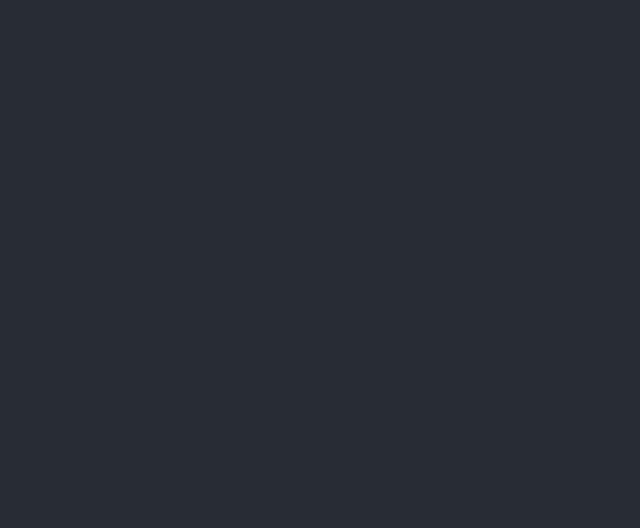
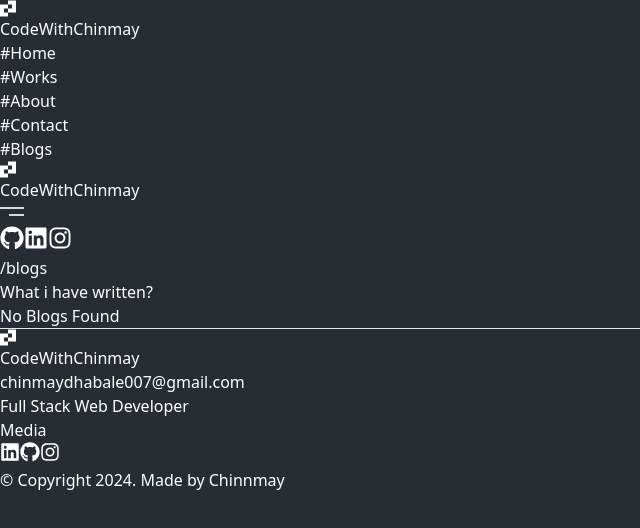
Before and after one commit to chinmaydhabale/portfolio-website, a React (Vite) app: page /blogs in a window 1280 px wide. Before the commit this address had no page. Shown: the top 528 px of the page, without its empty margins (0-640 px from the left). Built offline with nearby package versions, Linux system fonts and the light colour scheme.

Commit message:
fix some ui

```diff
--- a/src/App.jsx
+++ b/src/App.jsx
@@ -3,6 +3,7 @@ import Home from './pages/Home.jsx'
 import AboutPage from './pages/AboutPage.jsx'
 import ProjectsPage from './pages/ProjectsPage.jsx'
 import ContactPage from './pages/ContactPage.jsx'
+import Blogs from './pages/Blogs.jsx'
 import { Routes, Route } from 'react-router-dom'
 
 function App() {
@@ -14,6 +15,7 @@ function App() {
         <Route path='/about' element={<AboutPage />} />
         <Route path='/projects' element={<ProjectsPage />} />
         <Route path='/contact' element={<ContactPage />} />
+        <Route path='/blogs' element={<Blogs />} />
       </Routes>
     </>
   )
--- a/src/components/Contacts.jsx
+++ b/src/components/Contacts.jsx
@@ -17,7 +17,7 @@ const Contacts = () => {
                     <div className=' text-gray-400 w-full md:w-[50%] '>
                         I’m interested in freelance opportunities. However, <br /> if you have other request or question, don’t <br /> hesitate to contact me.
                     </div>
-                    <div className='border border-gray-400 text-center w-full md:w-fit md:absolute md:right-0 mx-auto flex flex-col gap-2 p-4'>
+                    <div className='border border-gray-400 text-gray-400 text-center w-full md:w-fit md:absolute md:right-0 mx-auto flex flex-col gap-2 p-4'>
                         <h1 className='text-xl font-bold'>Contact me Here</h1>
                         <div className='flex gap-2 items-center justify-center'>
                             <IoMdCall />
--- a/src/components/Navbar.jsx
+++ b/src/components/Navbar.jsx
@@ -6,30 +6,19 @@ import { FaGithub, FaInstagram, FaLinkedin } from 'react-icons/fa'
 import { useNavigate, useLocation } from 'react-router-dom'
 const Navbar = () => {
 
-    const [isOpen, setIsOpen] = useState(false)
     const [isOpenMenu, setIsOpenMenu] = useState(false)
 
     const navigate = useNavigate()
 
 
     const location = useLocation()
-    const [url, setUrl] = useState(location.pathname)
-
-
-
-    const handleLanguageChange = (language) => {
-        setIsOpen(false)
-        console.log(language)
-    }
-
-
-
+    const url = location.pathname
 
 
     return (
         <div className='relative'>
             <div className='hidden md:flex justify-between items-center p-4 md:w-[80%] lg:w-[70%] mx-auto'>
-                <div className='flex items-center gap-2'>
+                <div className='flex items-center gap-2' onClick={() => navigate('/')}>
                     <img src={IMAGES.logo} alt="logo" className='w-[16px] h-[16px]' />
                     <h1 className='text-lg font-bold'>
                         CodeWithChinmay
@@ -41,44 +30,7 @@ const Navbar = () => {
                         <li className={`cursor-pointer ${url === '/projects' ? 'text-white' : 'text-gray-400'}`} onClick={() => navigate('/projects')}><span className='text-purple-500' >#</span>Works</li>
                         <li className={`cursor-pointer ${url === '/about' ? 'text-white' : 'text-gray-400'}`} onClick={() => navigate('/about')}><span className='text-purple-500' >#</span>About</li>
                         <li className={`cursor-pointer ${url === '/contact' ? 'text-white' : 'text-gray-400'}`} onClick={() => navigate('/contact')}><span className='text-purple-500' >#</span>Contact</li>
-                        <li className="relative">
-                            <button
-                                className="flex items-center gap-1"
-                                onClick={() => setIsOpen(!isOpen)}
-                            >
-                                ENG
-                                <svg
-                                    className={`w-4 h-4 transition-transform ${isOpen ? 'rotate-180' : ''}`}
-                                    fill="none"
-                                    stroke="currentColor"
-                                    viewBox="0 0 24 24"
-                                    xmlns="http://www.w3.org/2000/svg"
-                                >
-                                    <path
-                                        strokeLinecap="round"
-                                        strokeLinejoin="round"
-                                        strokeWidth={2}
-                                        d="M19 9l-7 7-7-7"
-                                    />
-                                </svg>
-                            </button>
-                            {isOpen && (
-                                <div className="absolute right-0 mt-2 w-32 bg-white rounded-md shadow-lg py-1 z-10">
-                                    <button
-                                        className="block px-4 py-2 text-sm text-gray-700 hover:bg-gray-100 w-full text-left"
-                                        onClick={() => handleLanguageChange('hindi')}
-                                    >
-                                        Hindi
-                                    </button>
-                                    <button
-                                        className="block px-4 py-2 text-sm text-gray-700 hover:bg-gray-100 w-full text-left"
-                                        onClick={() => handleLanguageChange('marathi')}
-                                    >
-                                        Marathi
-                                    </button>
-                                </div>
-                            )}
-                        </li>
+                        <li className={`cursor-pointer ${url === '/blogs' ? 'text-white' : 'text-gray-400'}`} onClick={() => navigate('/blogs')}><span className='text-purple-500' >#</span>Blogs</li>
                     </ul>
                 </div>
             </div>
@@ -107,44 +59,7 @@ const Navbar = () => {
                             <li className={`cursor-pointer ${url === '/projects' ? 'text-white' : 'text-gray-400'}`} onClick={() => navigate('/projects')}><span className='text-purple-500'>#</span>Works</li>
                             <li className={`cursor-pointer ${url === '/about' ? 'text-white' : 'text-gray-400'}`} onClick={() => navigate('/about')}><span className='text-purple-500'>#</span>About</li>
                             <li className={`cursor-pointer ${url === '/contact' ? 'text-white' : 'text-gray-400'}`} onClick={() => navigate('/contact')}><span className='text-purple-500'>#</span>Contact</li>
-                            <li className="relative">
-                                <button
-                                    className="flex items-center gap-1"
-                                    onClick={() => setIsOpen(!isOpen)}
-                                >
-                                    ENG
-                                    <svg
-                                        className={`w-4 h-4 transition-transform ${isOpen ? 'rotate-180' : ''}`}
-                                        fill="none"
-                                        stroke="currentColor"
-                                        viewBox="0 0 24 24"
-                                        xmlns="http://www.w3.org/2000/svg"
-                                    >
-                                        <path
-                                            strokeLinecap="round"
-                                            strokeLinejoin="round"
-                                            strokeWidth={2}
-                                            d="M19 9l-7 7-7-7"
-                                        />
-                                    </svg>
-                                </button>
-                                {isOpen && (
-                                    <div className="absolute left-0 mt-2 w-32 bg-white rounded-md shadow-lg py-1 z-10">
-                                        <button
-                                            className="block px-4 py-2 text-sm text-gray-700 hover:bg-gray-100 w-full text-left"
-                                            onClick={() => handleLanguageChange('hindi')}
-                                        >
-                                            Hindi
-                                        </button>
-                                        <button
-                                            className="block px-4 py-2 text-sm text-gray-700 hover:bg-gray-100 w-full text-left"
-                                            onClick={() => handleLanguageChange('marathi')}
-                                        >
-                                            Marathi
-                                        </button>
-                                    </div>
-                                )}
-                            </li>
+                            <li className={`cursor-pointer ${url === '/blogs' ? 'text-white' : 'text-gray-400'}`} onClick={() => navigate('/blogs')}><span className='text-purple-500'>#</span>Blogs</li>
                         </ul>
 
                     </div>
--- a/src/components/Project.jsx
+++ b/src/components/Project.jsx
@@ -1,7 +1,11 @@
 import React from 'react'
 import { FaLongArrowAltRight } from 'react-icons/fa'
 import IMAGES from '../Images/Images'
+import ProjectCard from './ProjectCard'
+import { useNavigate } from 'react-router-dom'
 const Project = () => {
+
+    const navigate = useNavigate()
 
     const projectdata = [
         {
@@ -19,6 +23,15 @@ const Project = () => {
             "title": "Resume Builder",
             "technology": ["React", "Tailwind", "Redux-Toolkit", "React-Router"],
             "description": "Build your resume and download it in pdf format."
+        },
+        {
+            "img": "https://blogger.googleusercontent.com/img/b/R29vZ2xl/AVvXsEjpH2b9jeidTS-sJDUfkuQ7jLxTd-ciyqz7Ci9UnNFlqNt0q7_z1BeDwoWVQc7ogA4WoE1DdsMU4mw5obwwKBOU9g2Dj6vaafdfNVeLZP4mCowIPKEaqcKYiSCpNSWxh_J0tabS_OUckChCT45-IqaZE5b87xmvmpyzgOxMk3CMjtyZE8ry7QPnk67iHW8/s1902/Screenshot%202024-10-27%20111018.png",
+            "live": "https://markerable-home-page.vercel.app/",
+            "github": "https://github.com/chinmaydhabale/Markerable-HomePage",
+            "title": "Markerable HomePage",
+            "technology": ["React", "Tailwind"],
+            "description": "Clone of Markerable website HomePage.",
+            "type": "Frontend"
         }
     ]
 
@@ -29,30 +42,13 @@ const Project = () => {
                 <div className='relative'>
                     <div className='flex items-center justify-between'>
                         <h1 className=' text-2xl font-bold bg-[#282d33] z-10 pr-2'><span className='text-purple-500'>#</span>projects</h1>
-                        <button className='flex items-center gap-2 bg-[#282d33] z-10 pl-2 w-[30%] justify-end'>View All <FaLongArrowAltRight /></button>
+                        <button className='flex cursor-pointer items-center gap-2 bg-[#282d33] z-10 pl-2 w-[30%] justify-end' onClick={() => navigate("/projects")}>View All <FaLongArrowAltRight /></button>
                     </div>
                     <span className='absolute w-full top-[50%] h-[2px] bg-purple-500'></span>
                 </div>
                 <div className='grid grid-cols-1 md:grid-cols-2 lg:grid-cols-3 gap-4 mt-10 gap-10'>
                     {projectdata.map((item, index) => (
-                        <div key={index}>
-                            <div className='border border-white'>
-                                <img src={item.img} alt={item.title} className='w-full h-full object-cover' />
-                            </div>
-                            <div className='flex gap-2 border border-white p-2 flex-wrap text-sm text-gray-400'>
-                                {item.technology.map((tech, index) => (
-                                    <span key={index}>{tech}</span>
-                                ))}
-                            </div>
-                            <div className='border border-t-0 border-white p-2 flex flex-col gap-3'>
-                                <h1 className='text-2xl font-bold'>{item.title}</h1>
-                                <p>{item.description}</p>
-                                <div className='flex gap-2'>
-                                    <button onClick={() => window.open(item.live, "_blank")} className='px-4 py-1 border border-purple-500 '>Live</button>
-                                    <button onClick={() => window.open(item.github, "_blank")} className='px-4 py-1 border border-purple-500 '>Github</button>
-                                </div>
-                            </div>
-                        </div>
+                        <ProjectCard item={item} index={index} />
                     ))}
                 </div>
             </div>
--- /dev/null
+++ b/src/components/ProjectCard.jsx
@@ -0,0 +1,26 @@
+import React from 'react'
+
+const ProjectCard = ({ item, index }) => {
+    return (
+        <div key={index}>
+            <div className='border border-white'>
+                <img src={item.img} alt={item.title} className='w-full h-full object-cover' />
+            </div>
+            <div className='flex gap-2 border border-white p-2 flex-wrap text-sm text-gray-400'>
+                {item.technology.map((tech, index) => (
+                    <span key={index}>{tech}</span>
+                ))}
+            </div>
+            <div className='border border-t-0 border-white p-2 flex flex-col gap-3'>
+                <h1 className='text-2xl font-bold'>{item.title}</h1>
+                <p>{item.description}</p>
+                <div className='flex gap-2'>
+                    <button onClick={() => window.open(item.live, "_blank")} className='px-4 py-1 border border-purple-500 '>Live</button>
+                    <button onClick={() => window.open(item.github, "_blank")} className='px-4 py-1 border border-purple-500 '>Github</button>
+                </div>
+            </div>
+        </div>
+    )
+}
+
+export default ProjectCard
--- a/src/components/Skills.jsx
+++ b/src/components/Skills.jsx
@@ -21,7 +21,7 @@ const Skills = () => {
         },
         {
             title: "Others",
-            skills: ["Axios", "Postman", "React-Router", "Redux-Toolkit"]
+            skills: ["Axios", "Postman", "React-Router", "Redux-Toolkit", "Bootstrap"]
         },
     ];
 
--- a/src/pages/AboutPage.jsx
+++ b/src/pages/AboutPage.jsx
@@ -67,7 +67,7 @@ const AboutPage = () => {
                                     <br />
                                     Transforming my creativity and knowledge into a websites has been my passion for over a year. I have been helping various clients to establish their presence online. I always strive to learn about the newest technologies and frameworks.
                                 </div>
-                                <button className='border border-purple-500 px-5 py-1 w-fit flex items-center gap-1' onClick={() => window.open('https://drive.google.com/file/d/1QJ5xSNN1O0ZeEOVLenkAKU5qy-LmVv3A/view?usp=sharing', "_blank")}>Resume <FaLongArrowAltRight /></button>
+                                <button className='border border-purple-500 px-5 py-1 w-fit flex items-center gap-1' onClick={() => window.open('https://drive.google.com/file/d/15BBk-xzqvoALsPKYOFVagr2-VO6uAy6p/view?usp=sharing', "_blank")}>Resume <FaLongArrowAltRight /></button>
                             </div>
                         </div>
 
--- /dev/null
+++ b/src/pages/Blogs.jsx
@@ -0,0 +1,23 @@
+import React from 'react'
+import Navbar from '../components/Navbar'
+import Footer from '../components/Footer'
+
+const Blogs = () => {
+    return (
+        <div>
+            <Navbar />
+            <div className='lg:mt-16 mt-8 w-[90%] md:w-[80%] lg:w-[70%] mx-auto mb-10 md:px-4'>
+                <div>
+                    <h1 className='text-2xl font-bold'><span className='text-purple-500'>/</span>blogs</h1>
+                    <p className='text-gray-500'>What i have written?</p>
+                </div>
+                <div className='mt-10'>
+                    No Blogs Found
+                </div>
+            </div>
+            <Footer />
+        </div>
+    )
+}
+
+export default Blogs
--- a/src/pages/ContactPage.jsx
+++ b/src/pages/ContactPage.jsx
@@ -34,7 +34,7 @@ const ContactPage = () => {
                     <div className='text-gray-400 w-full md:w-[50%]'>
                         I’m interested in freelance opportunities. However, <br /> if you have other requests or questions, don’t <br /> hesitate to contact me.
                     </div>
-                    <div className='border border-gray-400 text-center w-full md:w-fit md:absolute md:right-0 mx-auto flex flex-col gap-2 p-4'>
+                    <div className='border border-gray-400 text-gray-400 text-center w-full md:w-fit md:absolute md:right-0 mx-auto flex flex-col gap-2 p-4'>
                         <h1 className='text-xl font-bold'>Contact me Here</h1>
                         <div className='flex gap-2 items-center justify-center'>
                             <IoMdCall />
--- a/src/pages/ProjectsPage.jsx
+++ b/src/pages/ProjectsPage.jsx
@@ -2,6 +2,7 @@ import React from 'react'
 import Navbar from '../components/Navbar'
 import Footer from '../components/Footer'
 import IMAGES from '../Images/Images'
+import ProjectCard from '../components/ProjectCard'
 
 
 const ProjectsPage = () => {
@@ -14,7 +15,8 @@ const ProjectsPage = () => {
             "github": "https://github.com/chinmaydhabale/Entertainment-app",
             "title": "Entertainment-App",
             "technology": ["React", "Node", "Express", "MongoDB", "Tailwind"],
-            "description": "Watch movies and tv shows and also add your favorite movies and tv shows to your collection."
+            "description": "Watch movies and tv shows and also add your favorite movies and tv shows to your collection.",
+            "type": "Full Stack"
         },
         {
             "img": "https://github.com/chinmaydhabale/portfolio-web/blob/main/image/resumebuilder.png?raw=true",
@@ -22,43 +24,75 @@ const ProjectsPage = () => {
             "github": "https://github.com/chinmaydhabale/Resume-Builder",
             "title": "Resume Builder",
             "technology": ["React", "Tailwind", "Redux-Toolkit", "React-Router"],
-            "description": "Build your resume and download it in pdf format."
-        }
+            "description": "Build your resume and download it in pdf format.",
+            "type": "Frontend"
+
+        },
+        {
+            "img": "https://blogger.googleusercontent.com/img/b/R29vZ2xl/AVvXsEhv8-OQz6ffZLAh3AjHZnect-EBTlp_aNtaV03fqx-YS0DwxT9PXoCW_HjNdKp4A6oH0AnmuyEsf_vUYGxGRRotLsUoMet1ntaBXLsWs_F0eCqDqzXeCtYf1s2nMwpQNcFQemg66e5morve01YI0TZ6ZVGQH9CqaFF61DtqK69a2Bk8knQs17Ubwq606ug/s1917/Screenshot%202024-10-27%20110204.png",
+            "live": "https://cryptocurrencydashboard-nine.vercel.app/",
+            "github": "https://github.com/chinmaydhabale/cryptocurrency-dashboard",
+            "title": "Cryptocurrency Dashboard",
+            "technology": ["React", "Tailwind", "Redux-Toolkit", "Chart.js"],
+            "description": "A dashboard to track cryptocurrency prices and trends.",
+            "type": "Frontend"
+        },
+        {
+            "img": "https://blogger.googleusercontent.com/img/b/R29vZ2xl/AVvXsEjpH2b9jeidTS-sJDUfkuQ7jLxTd-ciyqz7Ci9UnNFlqNt0q7_z1BeDwoWVQc7ogA4WoE1DdsMU4mw5obwwKBOU9g2Dj6vaafdfNVeLZP4mCowIPKEaqcKYiSCpNSWxh_J0tabS_OUckChCT45-IqaZE5b87xmvmpyzgOxMk3CMjtyZE8ry7QPnk67iHW8/s1902/Screenshot%202024-10-27%20111018.png",
+            "live": "https://markerable-home-page.vercel.app/",
+            "github": "https://github.com/chinmaydhabale/Markerable-HomePage",
+            "title": "Markerable HomePage",
+            "technology": ["React", "Tailwind"],
+            "description": "Clone of Markerable website HomePage.",
+            "type": "Frontend"
+        },
+        {
+            "img": "https://blogger.googleusercontent.com/img/b/R29vZ2xl/AVvXsEho5zn4cpEI8tfKWsXc1RuPaXw9gpuVgm1DazdEfwnqyGW5cFt3QXB66yGtxH4BkC4hRQfGXWPbUF7Tkrlw2rnqzwVKEBpUXrO_RR2BE1F_uF1_Z4bLh81J-T5_VFfd-MjXtmOWnrGBRq6JHwbU4dmJqnod5AWwPN1o3t-9KAdMSTwcrYnRrpTH7UAq_M8/s1898/Screenshot%202024-10-27%20111722.png",
+            "live": "https://online-restaurant-ordering-system.vercel.app/",
+            "github": "https://github.com/chinmaydhabale/Online-Restaurant-Ordering-System",
+            "title": "Online Restaurant Ordering System",
+            "technology": ["React", "Tailwind"],
+            "description": "An online restaurant ordering system.",
+            "type": "Frontend"
+        },
+        {
+            "img": "https://blogger.googleusercontent.com/img/b/R29vZ2xl/AVvXsEhGqta4aWGc6A-0wGUwh9bzQt43xXliwd2tti1-KB8kRnnJ3Pc7QITKc7wWD-f2ABt2S7n-mBaXazGbkiSzV6vLB-VOtDW6AbOIEKWwvXGSGt5gW1b0joKKHrdHrln-zM6iQEn8VR-QCFLhz55ENI-WvnGT0IwtWkMrvbqgyd8XA3JULZD3Djyd4O9hd6I/s1920/Screenshot%202024-10-27%20114111.png",
+            "live": "https://analytic-dashboard-fnc7.onrender.com",
+            "github": "https://github.com/chinmaydhabale/Analytic-Dashboard",
+            "title": "Analytic Dashboard",
+            "technology": ["React", "Node", "Express", "MongoDB", "Tailwind", "Chart.js"],
+            "description": "This project is a Sales and Customer Analytics Dashboard",
+            "type": "Full Stack"
+        },
+
     ]
 
 
     return (
         <div>
             <Navbar />
-            <div className='mt-16 w-[90%] md:w-[80%] lg:w-[70%] mx-auto mb-10 md:px-4'>
+            <div className='lg:mt-16 mt-8 w-[90%] md:w-[80%] lg:w-[70%] mx-auto mb-10 md:px-4'>
                 <div>
                     <h1 className='text-2xl font-bold'><span className='text-purple-500'>/</span>projects</h1>
                     <p className='text-gray-500'>What i have built?</p>
                 </div>
                 <div className='mt-10 relative'>
                     <div className="flex items-center justify-start mt-10">
-                        <h1 className="text-2xl font-bold bg-[#282d33] z-10 pr-2"><span className='text-purple-500'>#</span>completes-apps</h1>
+                        <h1 className="text-2xl font-bold bg-[#282d33] z-10 pr-2"><span className='text-purple-500'>#</span>Full-Stack</h1>
                     </div>
-                    <div className='grid grid-cols-1 md:grid-cols-2 lg:grid-cols-3 gap-4 mt-10 gap-10'>
-                        {projectdata.map((item, index) => (
-                            <div key={index}>
-                                <div className='border border-white'>
-                                    <img src={item.img} alt={item.title} className='w-full h-full object-cover' />
-                                </div>
-                                <div className='flex gap-2 border border-white p-2 flex-wrap text-sm text-gray-400'>
-                                    {item.technology.map((tech, index) => (
-                                        <span key={index}>{tech}</span>
-                                    ))}
-                                </div>
-                                <div className='border border-t-0 border-white p-2 flex flex-col gap-3'>
-                                    <h1 className='text-2xl font-bold'>{item.title}</h1>
-                                    <p>{item.description}</p>
-                                    <div className='flex gap-2'>
-                                        <button onClick={() => window.open(item.live, "_blank")} className='px-4 py-1 border border-purple-500 '>Live</button>
-                                        <button onClick={() => window.open(item.github, "_blank")} className='px-4 py-1 border border-purple-500 '>Github</button>
-                                    </div>
-                                </div>
-                            </div>
+                    <div className='grid grid-cols-1 md:grid-cols-2 lg:grid-cols-3 gap-4 mt-6 gap-10'>
+                        {projectdata.filter((item) => item.type === "Full Stack").map((item, index) => (
+                            <ProjectCard item={item} index={index} />
+                        ))}
+                    </div>
+                </div>
+                <div className='mt-10 relative'>
+                    <div className="flex items-center justify-start mt-16">
+                        <h1 className="text-2xl font-bold bg-[#282d33] z-10 pr-2"><span className='text-purple-500'>#</span>Frontend</h1>
+                    </div>
+                    <div className='grid grid-cols-1 md:grid-cols-2 lg:grid-cols-3 gap-4 mt-6 gap-10'>
+                        {projectdata.filter((item) => item.type === "Frontend").map((item, index) => (
+                            <ProjectCard item={item} index={index} />
                         ))}
                     </div>
                 </div>
```
